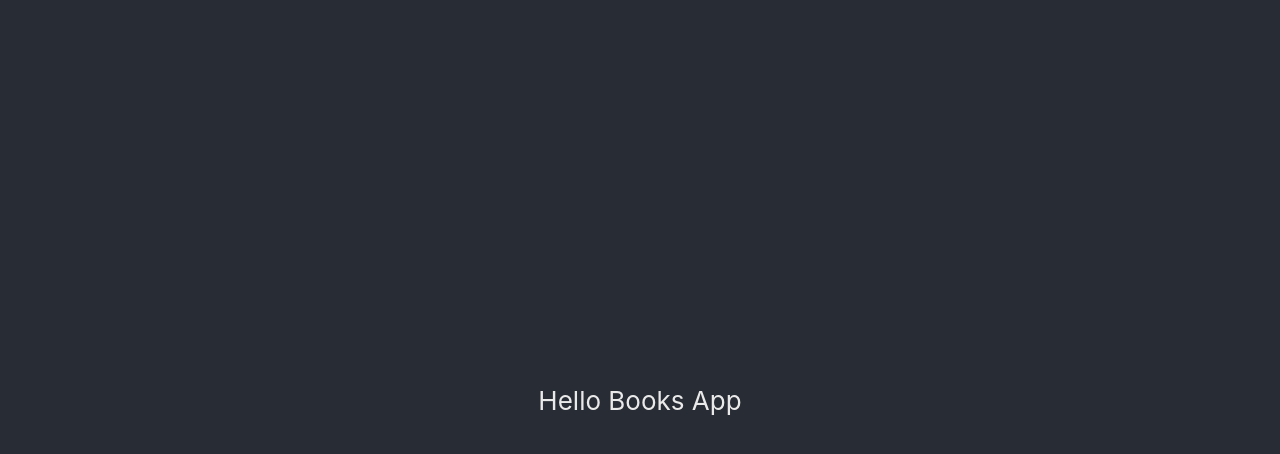
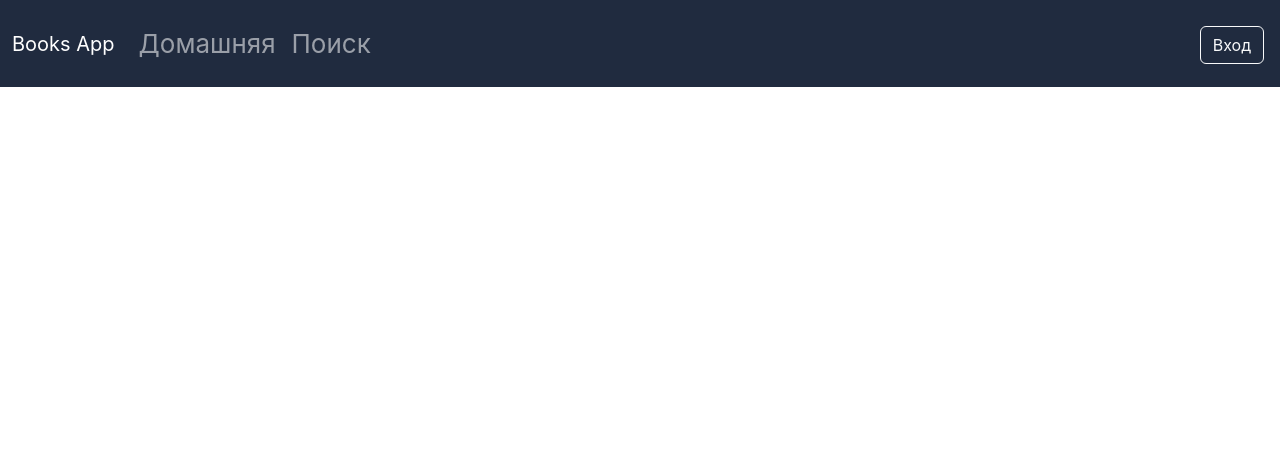
Before and after one commit to WhiteSkitt1es/Book_store, a React (Create React App) app in the folder client/: page / in a window 1280 px wide. Shown: the top 454 px of the page. Built offline with nearby package versions, Linux system fonts and the light colour scheme.

Commit message:
002 Добавлен NavigationBar

```diff
--- a/client/src/App.css
+++ b/client/src/App.css
@@ -1,11 +1,11 @@
 .App {
   text-align: center;
-  background-color: #282c34;
+  /*background-color: #282c34;*/
   min-height: 100vh;
   display: flex;
   flex-direction: column;
-  align-items: center;
-  justify-content: center;
+  /*align-items: center;*/
+  /*justify-content: center;*/
   font-size: calc(10px + 2vmin);
   color: white;
 }
@@ -18,3 +18,7 @@ a {
 a:hover {
   color: rgb(128, 128, 108);
 }
+
+.main-color {
+  background-color: rgb(32, 43, 63);
+}
--- a/client/src/App.tsx
+++ b/client/src/App.tsx
@@ -1,10 +1,11 @@
 import React from 'react';
 import './App.css';
+import NavigationBar from "./layouts/NavigationAndFooter/NavigationBar";
 
 function App() {
   return (
     <div className="App">
-      <a href="/">Hello Books App</a>
+        <NavigationBar/>
     </div>
   );
 }
--- /dev/null
+++ b/client/src/layouts/NavigationAndFooter/NavigationBar.tsx
@@ -0,0 +1,44 @@
+function NavigationBar() {
+    return (
+        <nav className="navbar navbar-expand-lg navbar-dark main-color py-3">
+            <div className="container-fluid">
+                <span className="navbar-brand">Books App</span>
+                <button
+                    className="navbar-toggler"
+                    type="button"
+                    data-bs-toggle="collapse"
+                    data-bs-target="#navbarNavDropdown"
+                    aria-controls="navbarNavDropdown"
+                    aria-expanded="false"
+                    aria-label="Toggle Navigation"
+                >
+                    <span className="navbar-toggler-icon"></span>
+                </button>
+
+                <div className="collapse navbar-collapse" id="navbarNavDropdown">
+                    <ul className="navbar-nav">
+                        <li className="nav-item">
+                            <a className="nav-link" href="#">
+                                Домашняя
+                            </a>
+                        </li>
+                        <li className="nav-item">
+                            <a className="nav-link" href="#">
+                                Поиск
+                            </a>
+                        </li>
+                    </ul>
+                    <ul className="navbar-nav ms-auto">
+                        <li className="nav-item m-1">
+                            <a type="button" className="btn btn-outline-light" href="#">
+                                Вход
+                            </a>
+                        </li>
+                    </ul>
+                </div>
+            </div>
+        </nav>
+    );
+}
+
+export default NavigationBar;
```
